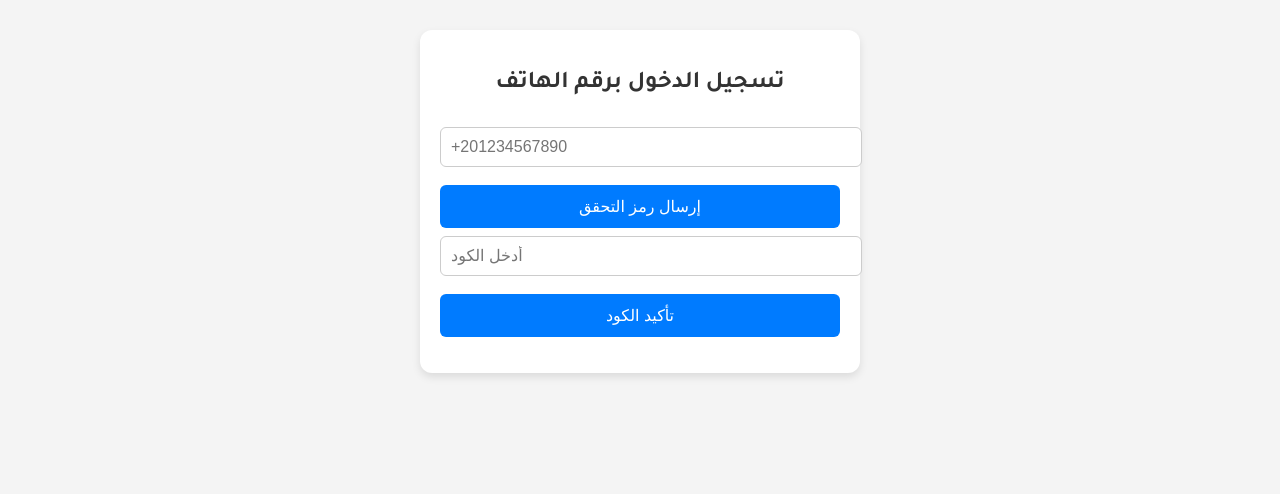
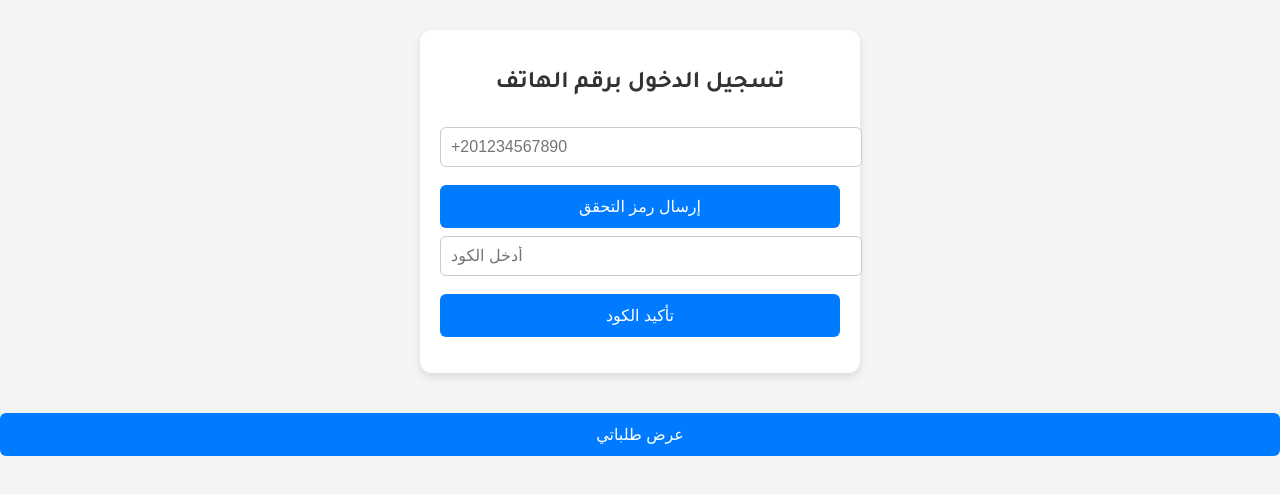
Before and after one commit to mohamedgamal97/peak, a plain HTML site: page index.html in a window 1280 px wide. Drawn offline with Linux system fonts and the light colour scheme.

Commit message:
Update index.html post

```diff
--- a/index.html
+++ b/index.html
@@ -47,6 +47,8 @@
   </form>
   <p id="form-status"></p>
 </div>
+<button type="button" onclick="showMyOrders()">عرض طلباتي</button>
+<div id="orders-list"></div>
 
 <!-- ✅ Firebase & App Logic -->
 <script src="https://www.gstatic.com/firebasejs/9.22.0/firebase-app-compat.js"></script>
@@ -86,6 +88,32 @@
       });
   }
 
+function showMyOrders() {
+  fetch(`${scriptURL}?phone=${userPhone}`)
+    .then(response => response.json())
+    .then(data => {
+      let list = '<h3>طلباتي:</h3><ul>';
+      if (data.length === 0) {
+        list += '<li>لا توجد طلبات بعد.</li>';
+      } else {
+        data.forEach(order => {
+          list += `<li>
+            <strong>${order.propertyType}</strong> - ${order.location}
+            (${order.priceMin} - ${order.priceMax}) م²:${order.size}
+            <br><small>${order.date}</small>
+          </li>`;
+        });
+      }
+      list += '</ul>';
+      document.getElementById('orders-list').innerHTML = list;
+    })
+    .catch(error => {
+      document.getElementById('orders-list').innerText = 'حدث خطأ أثناء جلب البيانات.';
+    });
+}
+
+
+
   function verifyOTP() {
     const code = document.getElementById('otpCode').value;
     window.confirmationResult.confirm(code)
@@ -100,7 +128,8 @@
   }
 
   // ✅ Send Data to Google Sheets
-  const scriptURL = "https://script.google.com/macros/s/AKfycbwFSiblx38Dm0uQzM4ZteWQe1OUHEDH0sJlBmjjX4OC7HOnbqCE2ZhO0LGqLafGusgF/exec";
+  const scriptURL =  "https://script.google.com/macros/s/AKfycbzG3rjWsDlHk-bpG-nFeeiymUz_tZqNvpT-b3I1wLecaRaryuRCi_lLRkkicu2Vmp6L/exec"
+    //"https://script.google.com/macros/s/AKfycbwFSiblx38Dm0uQzM4ZteWQe1OUHEDH0sJlBmjjX4OC7HOnbqCE2ZhO0LGqLafGusgF/exec";
   const form = document.getElementById('requestForm');
   form.addEventListener('submit', e => {
     e.preventDefault();
```
